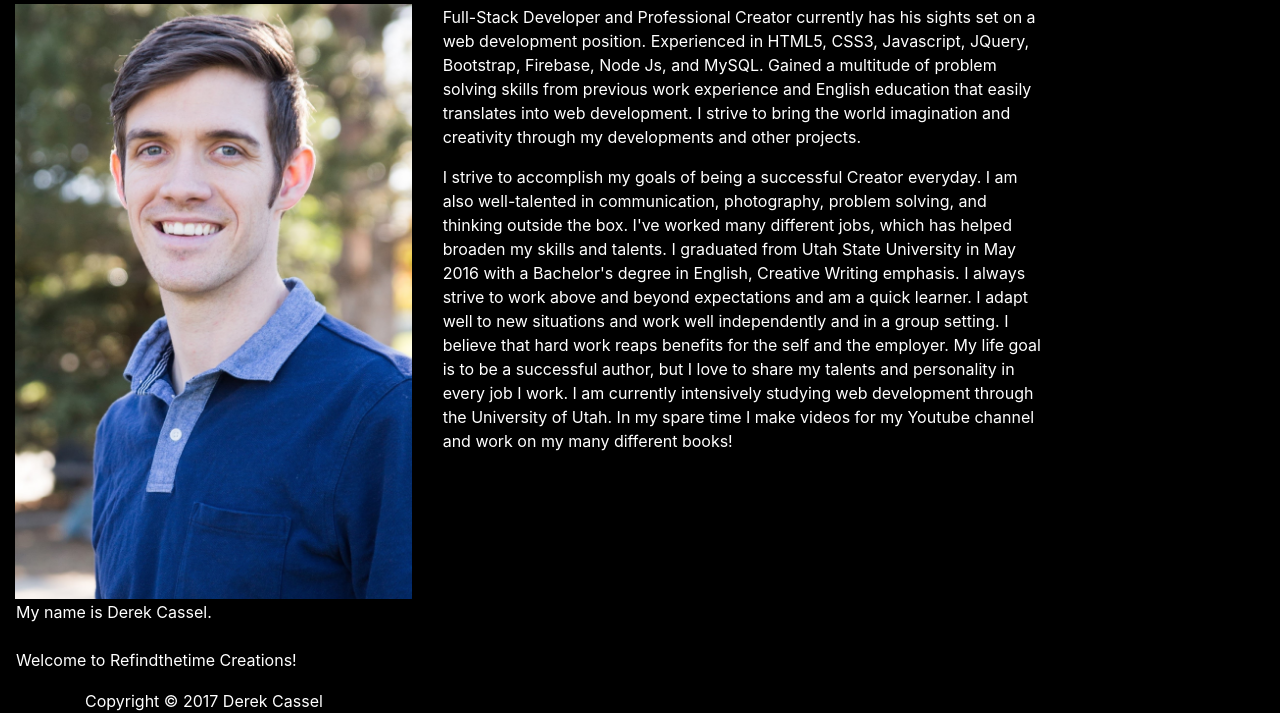
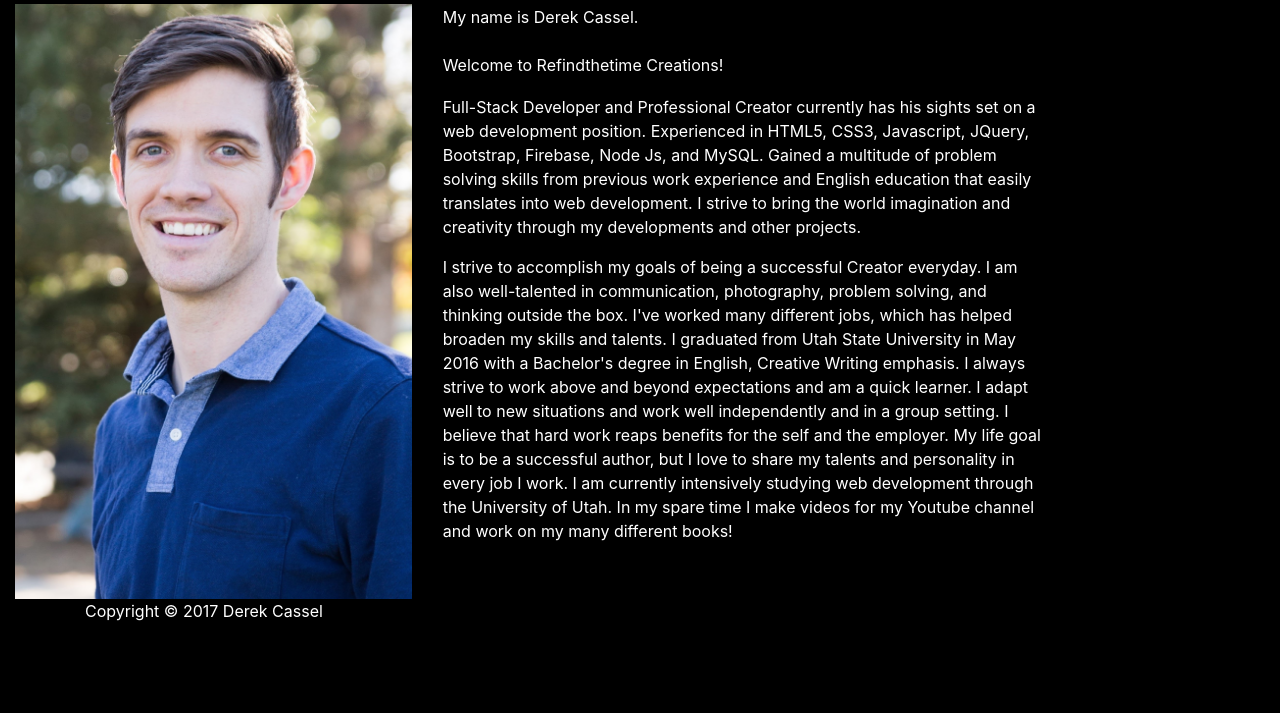
Before and after one commit to refindthetime/Refindthetime--Creations, a plain HTML site: page aboutme.html in a window 1280 px wide. Shown: the part 353-1066 px from the top of the page. After the commit the page ends 976 px from the top, so only its background shows below. Drawn offline with nearby package versions, Linux system fonts and the light colour scheme.

Commit message:
moved text from below image to the right side of the image

```diff
--- a/aboutme.html
+++ b/aboutme.html
@@ -41,10 +41,11 @@
 <div class="col-xs-6 col-sm-4">
   <card><img src="assets/images/derek.jpg" class="img-fluid"  alt="SAD! You can't see me!"></card>
   <br>
-  <p class="card" id="pp">My name is Derek Cassel.<br><br>Welcome to Refindthetime Creations!</p>
+
 </div>
   <div class="col-xs-8 col-sm-6">
-
+  <p class="card" id="pp">My name is Derek Cassel.
+    <br><br> Welcome to Refindthetime Creations!</p>
   <div id = "pp" class="card">
   <p>Full-Stack Developer and Professional Creator currently has his sights set on a web development position. Experienced in HTML5, CSS3, Javascript, JQuery, Bootstrap, Firebase, Node Js, and MySQL. Gained a multitude of problem solving skills from previous work experience and English education that easily translates into web development. I strive to bring the world imagination and creativity through my developments and other projects.</p>
 
```
